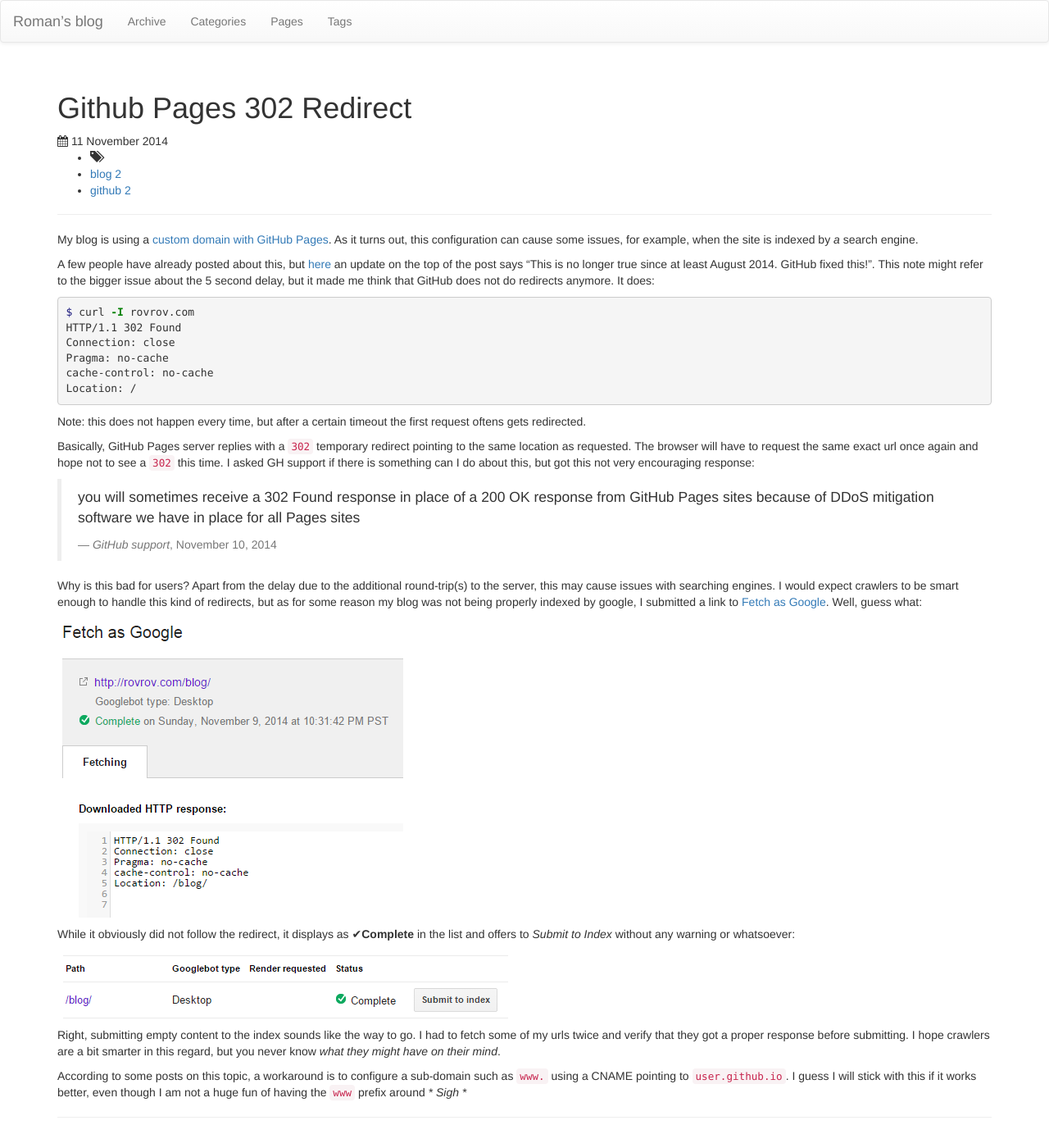
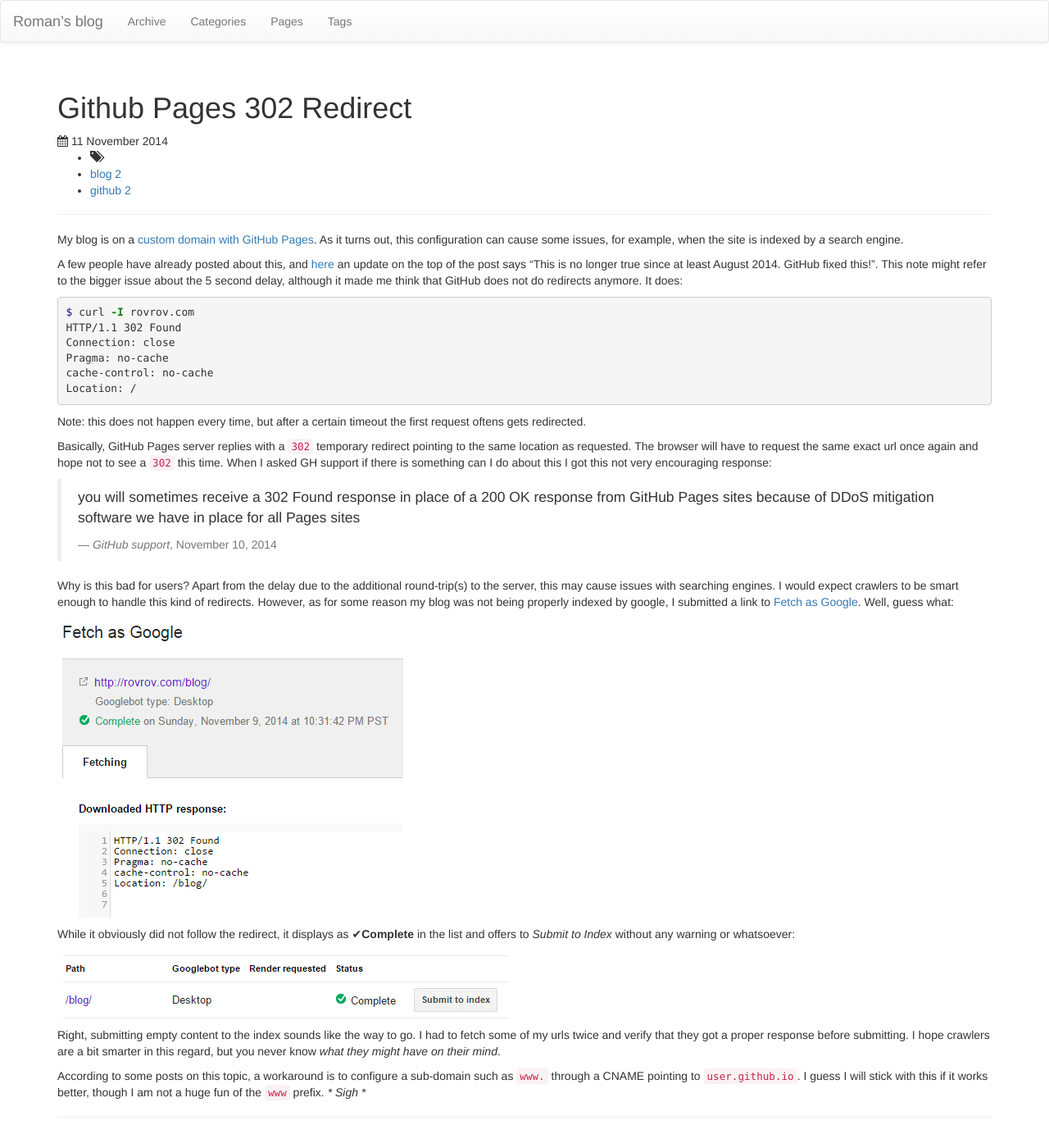
Before and after one commit to rovrov/rovrov.github.io, a Jekyll site: the page built from _posts/2014-11-10-github-pages-302-redirect.md, in a window 1280 px wide and 1400 px high. Shown: the whole window at 82% size. Built offline with Jekyll 4.4.1, drawn with Linux system fonts in a browser that asks for light colours; nearby versions of some CDN libraries; comment, search, counter and statistics services are not loaded.

Commit message:
corrections

```diff
--- a/_posts/2014-11-10-github-pages-302-redirect.md
+++ b/_posts/2014-11-10-github-pages-302-redirect.md
@@ -6,9 +6,9 @@
 ---
 {% include JB/setup %}
 
-My blog is using a [custom domain with GitHub Pages](https://help.github.com/articles/setting-up-a-custom-domain-with-github-pages/). As it turns out, this configuration can cause some issues, for example, when the site is indexed by _a_ search engine.
+My blog is on a [custom domain with GitHub Pages](https://help.github.com/articles/setting-up-a-custom-domain-with-github-pages/). As it turns out, this configuration can cause some issues, for example, when the site is indexed by _a_ search engine.
 
-A few people have already posted about this, but [here](http://instantclick.io/github-pages-and-apex-domains) an update on the top of the post says "This is no longer true since at least August 2014. GitHub fixed this!". This note might refer to the bigger issue about the 5 second delay, but it made me think that GitHub does not do redirects anymore. It does:
+A few people have already posted about this, and [here](http://instantclick.io/github-pages-and-apex-domains) an update on the top of the post says "This is no longer true since at least August 2014. GitHub fixed this!". This note might refer to the bigger issue about the 5 second delay, although it made me think that GitHub does not do redirects anymore. It does:
 
 {% highlight bash %}
 $ curl -I rovrov.com
@@ -23,13 +23,13 @@
 
 <!-- more -->
 
-Basically, GitHub Pages server replies with a `302` temporary redirect pointing to the same location as requested. The browser will have to request the same exact url once again and hope not to see a `302` this time. I asked GH support if there is something can I do about this, but got this not very encouraging response:
+Basically, GitHub Pages server replies with a `302` temporary redirect pointing to the same location as requested. The browser will have to request the same exact url once again and hope not to see a `302` this time. When I asked GH support if there is something can I do about this I got this not very encouraging response:
 
 >  you will sometimes receive a 302 Found response in place of a 200 OK response from GitHub Pages sites because of DDoS mitigation software we have in place for all Pages sites
 >
 > <footer><cite>GitHub support</cite>, November 10, 2014</footer>
 
-Why is this bad for users? Apart from the delay due to the additional round-trip(s) to the server, this may cause issues with searching engines. I would expect crawlers to be smart enough to handle this kind of redirects, but as for some reason my blog was not being properly indexed by google, I submitted a link to [Fetch as Google](https://support.google.com/webmasters/answer/6066467?hl=en). Well, guess what:
+Why is this bad for users? Apart from the delay due to the additional round-trip(s) to the server, this may cause issues with searching engines. I would expect crawlers to be smart enough to handle this kind of redirects. However, as for some reason my blog was not being properly indexed by google, I submitted a link to [Fetch as Google](https://support.google.com/webmasters/answer/6066467?hl=en). Well, guess what:
 
 <img src="/files/2014-11-09-github-pages-302-redirect/fetch2.png" class="imgmb" alt="Fetch as Google"/>
 
@@ -39,4 +39,4 @@
 
 Right, submitting empty content to the index sounds like the way to go. I had to fetch some of my urls twice and verify that they got a proper response before submitting. I hope crawlers are a bit smarter in this regard, but you never know _what they might have on their mind_.
 
-According to some posts on this topic, a workaround is to configure a sub-domain such as `www.` using a CNAME pointing to `user.github.io`. I guess I will stick with this if it works better, even though I am not a huge fun of having the `www` prefix around _* Sigh *_
+According to some posts on this topic, a workaround is to configure a sub-domain such as `www.` through a CNAME pointing to `user.github.io`. I guess I will stick with this if it works better, though I am not a huge fun of the `www` prefix. _* Sigh *_
```
